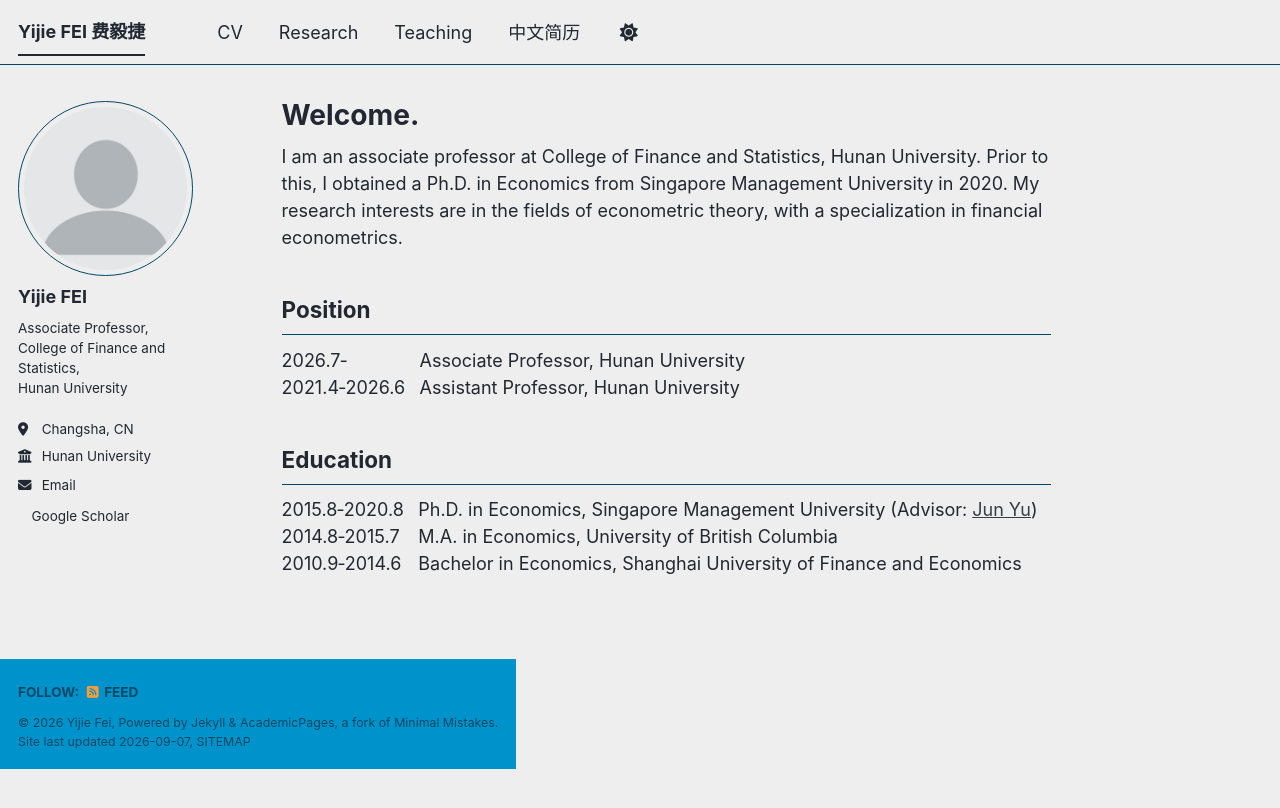
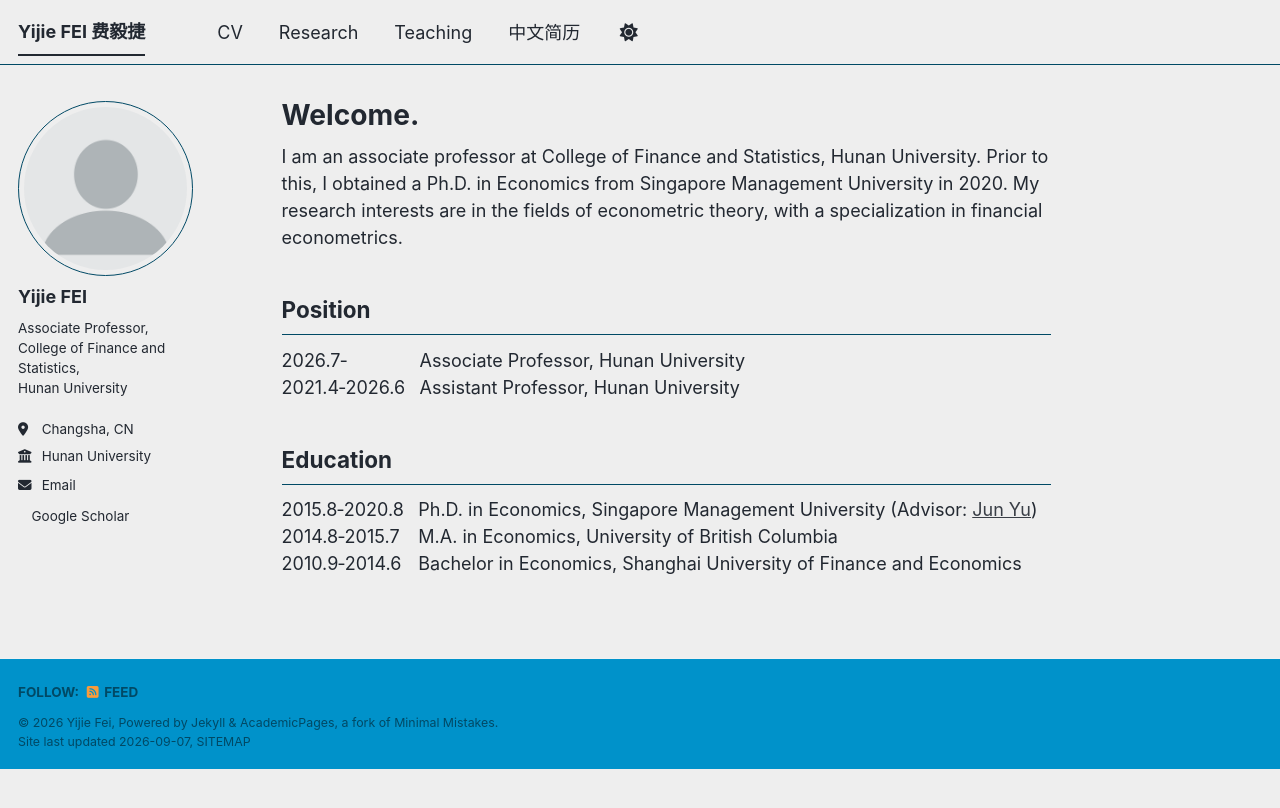
Before and after one commit to yijiefei/yijiefei.github.io, a Jekyll site: the page built from _pages/about.md, in a window 1280 px wide. Shown: the top 808 px of the page. Built offline with Jekyll 4.4.1, drawn with Linux system fonts in a browser that asks for light colours; a style sheet for code colours, icons or effects is not loaded.

Commit message:
Update custom.scss

```diff
--- a/_sass/custom.scss
+++ b/_sass/custom.scss
@@ -1,7 +1,7 @@
 /* 针对开启 wide + author_profile 的页面，提高选择器权重 */
 .page__footer {
   position: static !important;
-  width: auto !important;
+  width: 100% !important;
   bottom: auto !important;
   left: auto !important;
   right: auto !important;
```
